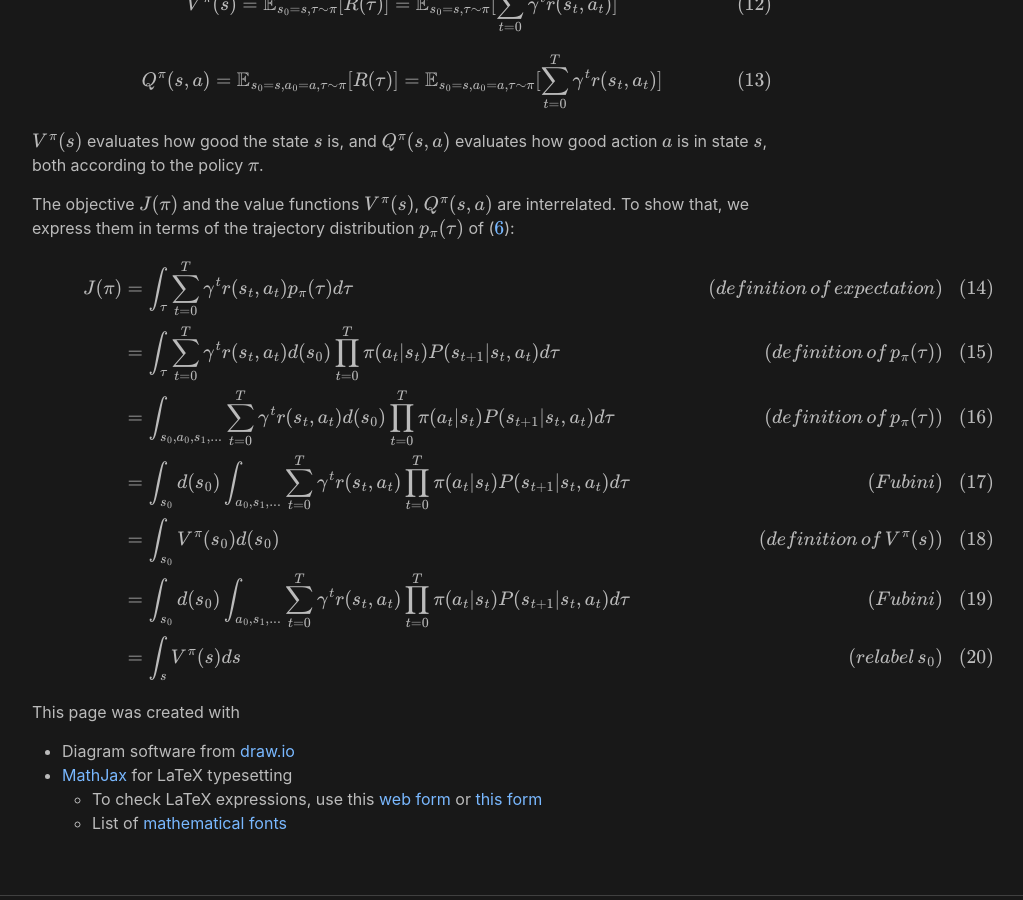
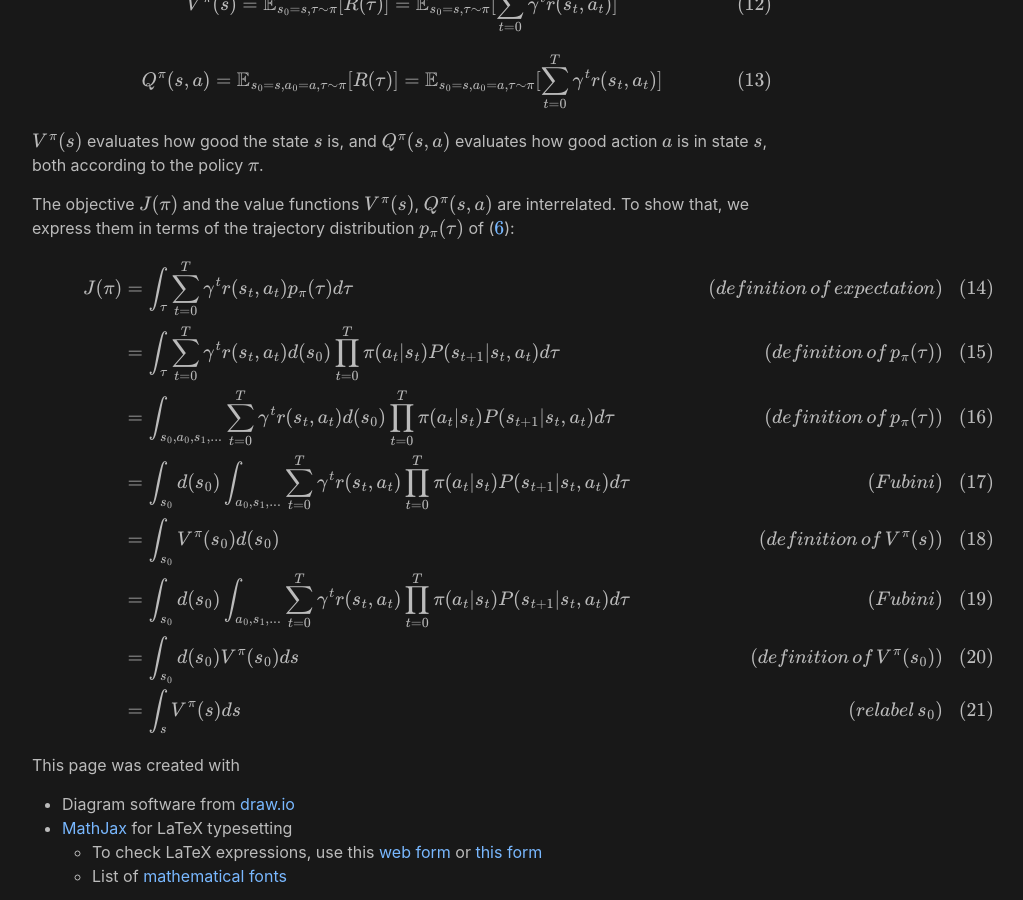
Before and after one commit to analytiq-hub/sigagent.github.io, a Jekyll site: the page built from machine_learning/_posts/2021-01-22-reinforce.md, in a window 1280 px wide and 900 px high, scrolled down 4572 px. Shown: the whole window, without its empty margins (238-1261 px from the left). Built offline with Jekyll 4.4.1, drawn with Linux system fonts in a browser that asks for light colours; formulas are drawn with MathJax 3; a script that is not in the unit is left out.

Commit message:
*** empty log message ***

```diff
--- a/machine_learning/_posts/2021-01-22-reinforce.md
+++ b/machine_learning/_posts/2021-01-22-reinforce.md
@@ -182,6 +182,7 @@ J(\pi) & = \int_\tau \sum_{t=0}^{T} \gamma^{t} r(s_t, a_t) p_\pi(\tau) d\tau \hs
 & = \int_{s_0} d(s_0) \int_{a_0, s_1, ...} \sum_{t=0}^{T} \gamma^{t} r(s_t, a_t) \prod_{t=0}^T \pi(a_t \vert s_t) P(s_{t+1} \vert s_t, a_t) d\tau \hspace{1cm} & (Fubini) \\
 & =   \int_{s_0} V^\pi(s_0) d(s_0)& (definition \, of \, V^\pi(s)) \\
 & = \int_{s_0} d(s_0) \int_{a_0, s_1, ...} \sum_{t=0}^{T} \gamma^{t} r(s_t, a_t) \prod_{t=0}^T \pi(a_t \vert s_t) P(s_{t+1} \vert s_t, a_t) d\tau \hspace{1cm} & (Fubini) \\
+& =   \int_{s_0} d(s_0) V^\pi(s_0) ds& (definition \, of \,  V^\pi(s_0)) \\
 & =   \int_{s} V^\pi(s) ds& (relabel \, s_0) \\
 \end{align}
 $$
```
